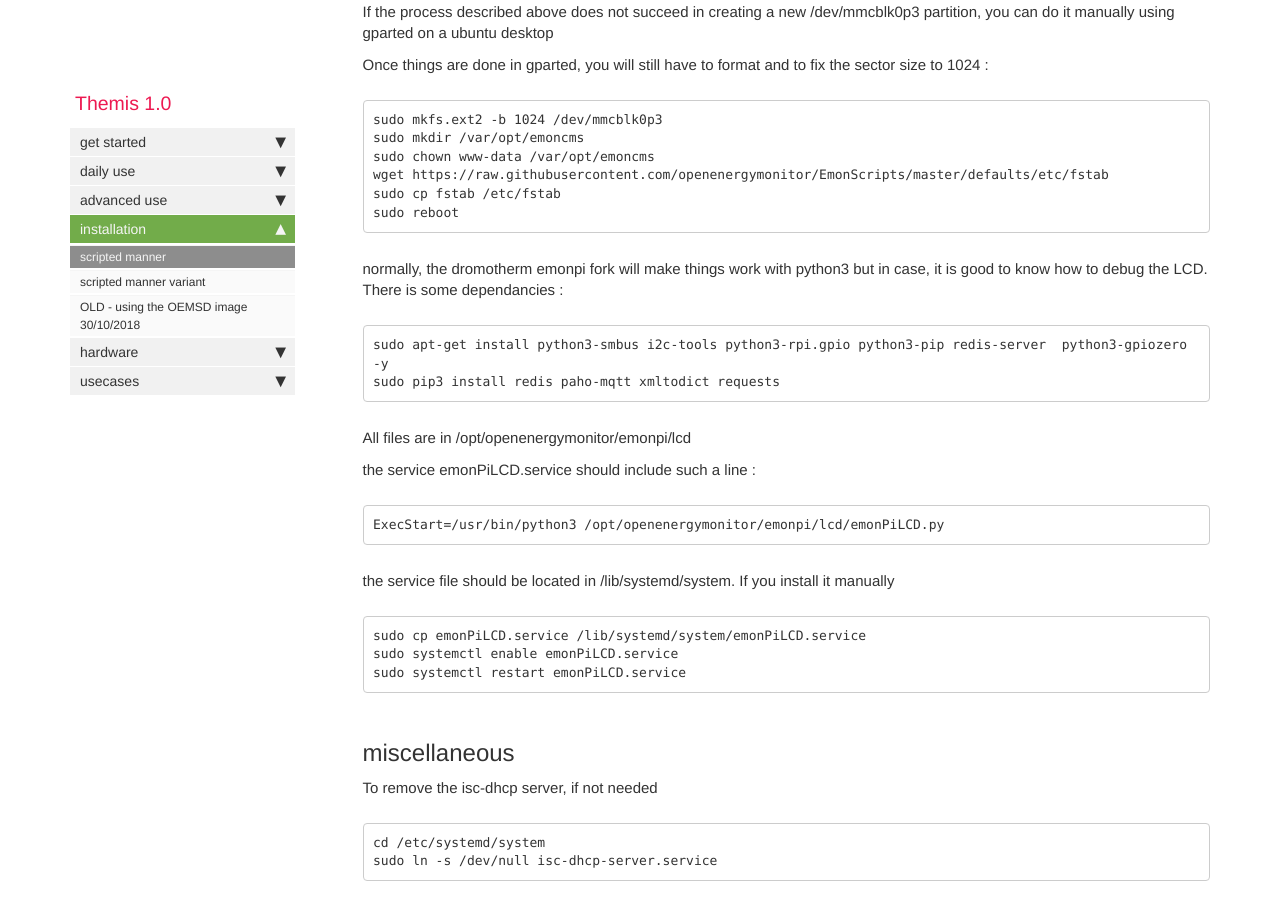
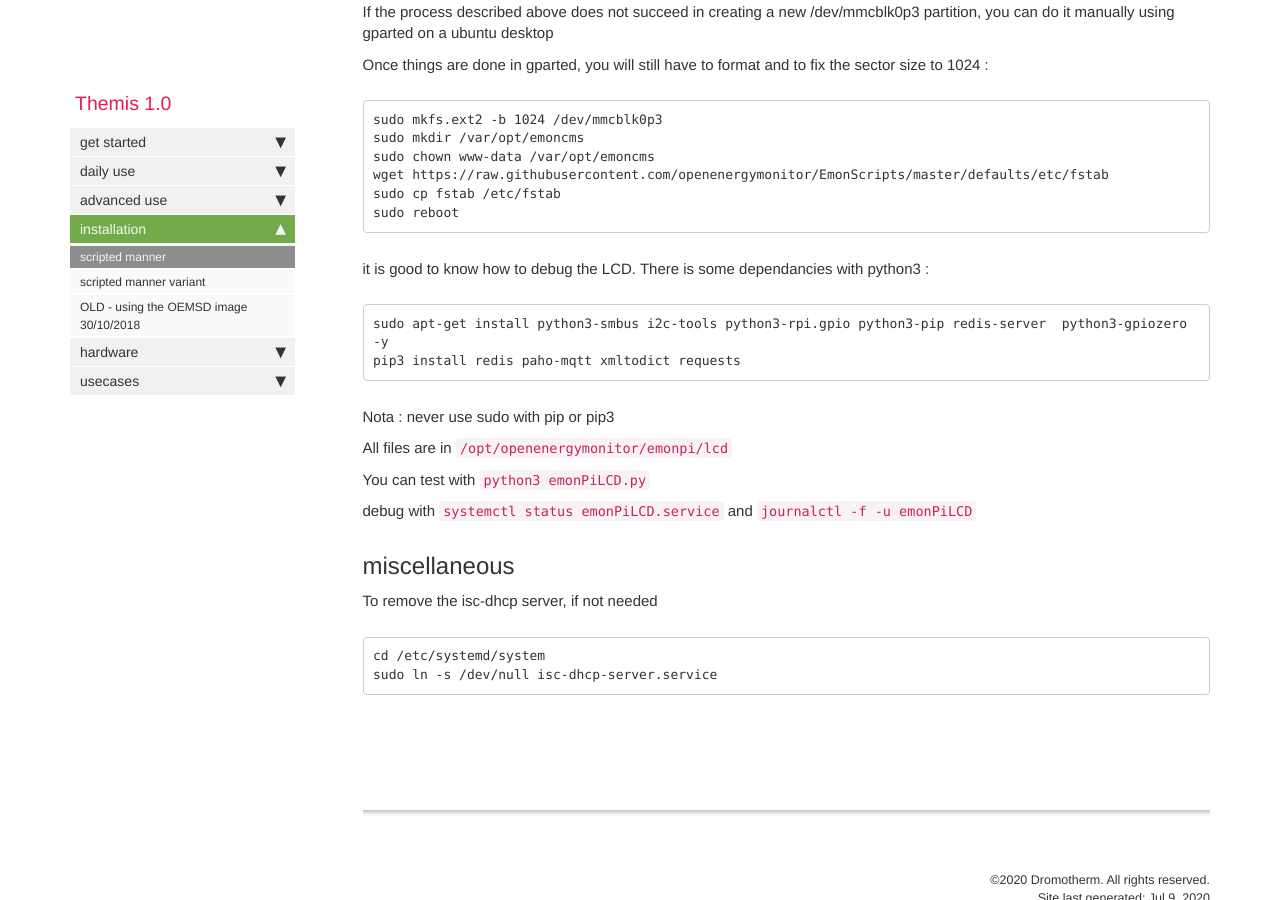
Before and after one commit to dromotherm/documentation, a Jekyll site: the page built from pages/themis/Note_install_Themis.md, in a window 1280 px wide and 900 px high, scrolled down 3807 px. Built offline with Jekyll 4.4.1, drawn with Linux system fonts in a browser that asks for light colours; comment, search, counter and statistics services are not loaded.

Commit message:
Update Note_install_Themis.md

````diff
--- a/pages/themis/Note_install_Themis.md
+++ b/pages/themis/Note_install_Themis.md
@@ -168,24 +168,20 @@
 ```
 
 
-normally, the dromotherm emonpi fork will make things work with python3 but in case, it is good to know how to debug the LCD. There is some dependancies :
+it is good to know how to debug the LCD. There is some dependancies with python3 :
 
 ```
 sudo apt-get install python3-smbus i2c-tools python3-rpi.gpio python3-pip redis-server  python3-gpiozero -y
-sudo pip3 install redis paho-mqtt xmltodict requests
+pip3 install redis paho-mqtt xmltodict requests
 ```
-All files are in /opt/openenergymonitor/emonpi/lcd
+Nota : never use sudo with pip or pip3
 
-the service emonPiLCD.service should include such a line :
-```
-ExecStart=/usr/bin/python3 /opt/openenergymonitor/emonpi/lcd/emonPiLCD.py
-```
-the service file should be located in /lib/systemd/system. If you install it manually
-```
-sudo cp emonPiLCD.service /lib/systemd/system/emonPiLCD.service
-sudo systemctl enable emonPiLCD.service
-sudo systemctl restart emonPiLCD.service
-```
+All files are in `/opt/openenergymonitor/emonpi/lcd`
+
+You can test with `python3 emonPiLCD.py`
+
+debug with `systemctl status emonPiLCD.service` and `journalctl -f -u emonPiLCD`
+
 
 ## miscellaneous
 
````
